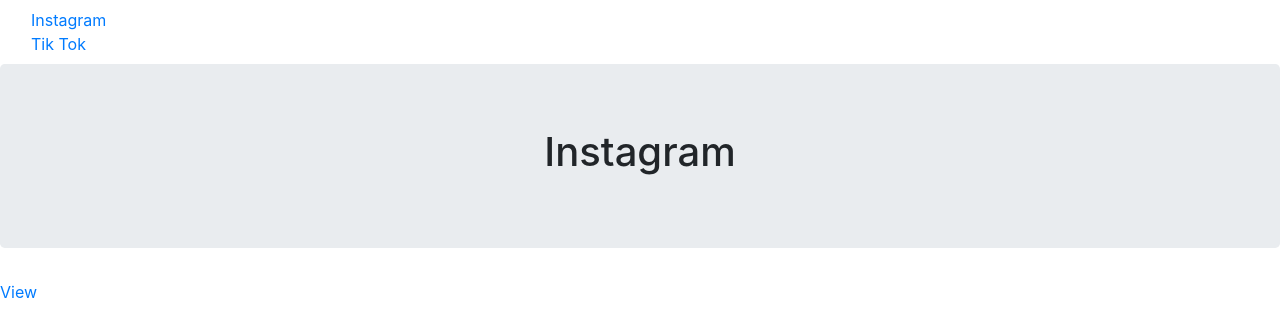
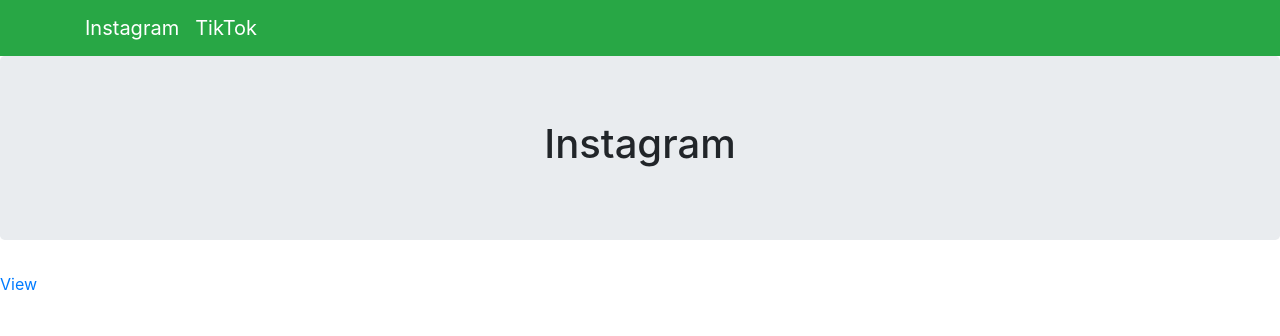
Before and after one commit to jsuriadinata/indigitous2020, a React (Create React App) app: page / in a window 1280 px wide. Shown: the top 336 px of the page. Built offline with nearby package versions, Linux system fonts and the light colour scheme.

Commit message:
fixed navbar

```diff
--- a/src/views/Splash.js
+++ b/src/views/Splash.js
@@ -9,12 +9,13 @@
 const Splash = () => {
     return (
         <div>
-            <nav class="navbar navbar-default">
-              <div class="container-fluid">
-                <ul class="nav navbar-nav">
-                  <li class="active"><a href="#">Instagram</a></li>
-                  <li><a href="#">Tik Tok</a></li>
-                </ul>
+
+            <nav class="navbar navbar-expand-lg navbar-dark bg-success">
+              <div class="container">
+                  <div class="navbar-header">
+                      <a asp-area="" href="/" class="navbar-brand">Instagram</a>
+                      <a asp-area="" href="View" class="navbar-brand">TikTok</a>
+                  </div>
               </div>
             </nav>
 
```
